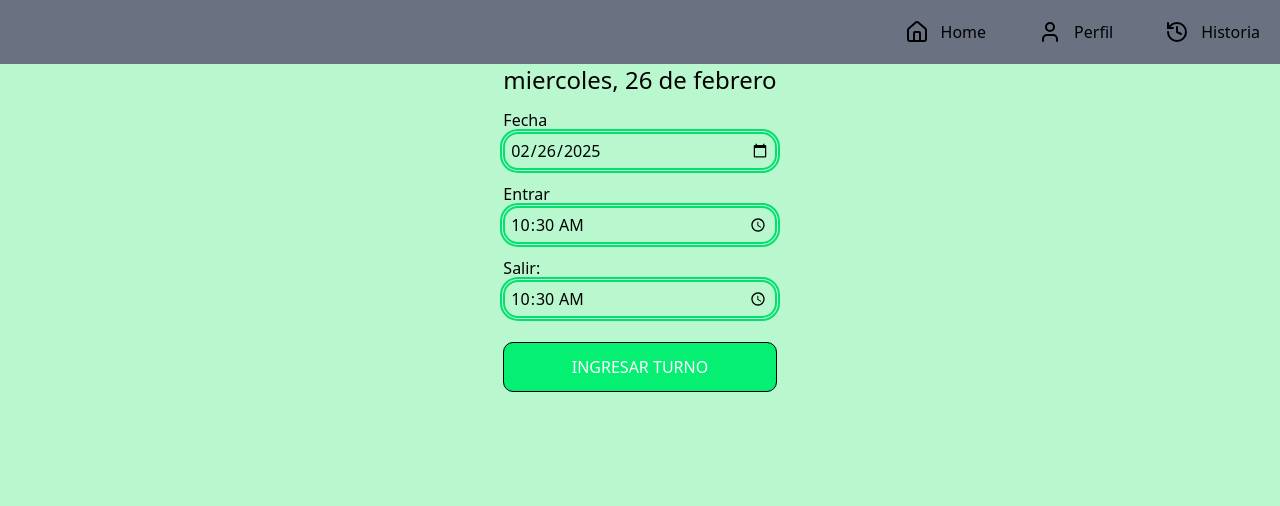
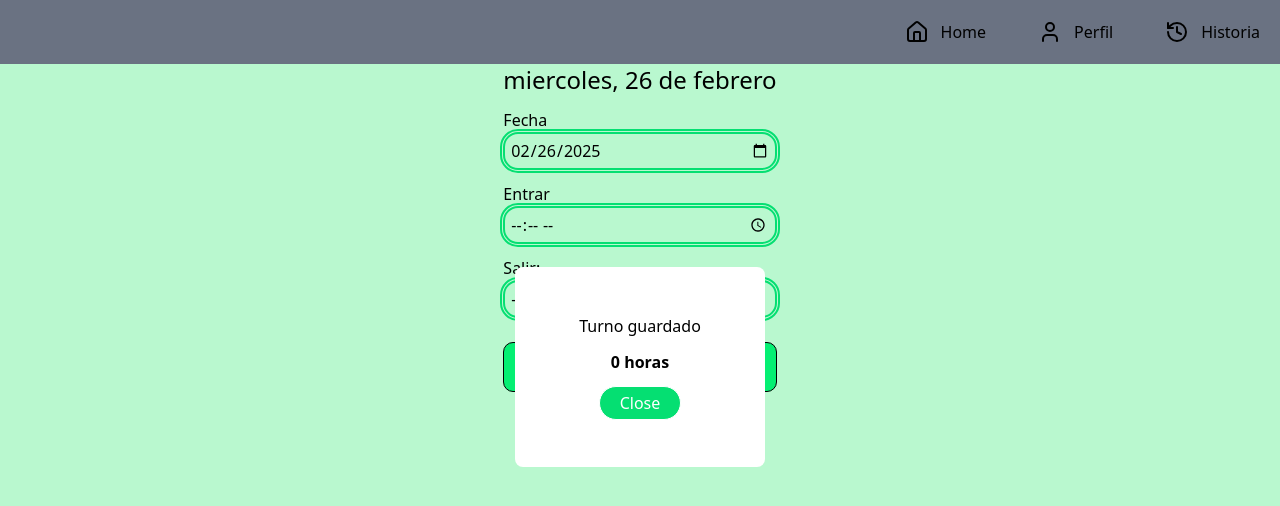
Before and after one commit to minezzig/shift-tracker, a React (Vite) app: page / in a window 1280 px wide. Both pictures are taken after typing "10:30", "10:30" into the empty fields and a click on the button "INGRESAR TURNO". Shown: the top 506 px of the page. Built offline with nearby package versions, Linux system fonts and the light colour scheme; no server answers.

Commit message:
add success modal

```diff
--- a/src/App.tsx
+++ b/src/App.tsx
@@ -2,6 +2,7 @@ import React, { useState } from "react";
 import { hmFormat } from "./utilities/hmFormat";
 import { weekDays, months } from "./utilities/days-months";
 import addShift from "./api/addShift";
+import Success from "./Success";
 
 interface CalcShiftProps {
   enter: string;
@@ -28,6 +29,7 @@ function App() {
     overnight: 0,
     total: 0,
   });
+  const [success, setSuccess] = useState(false);
 
   // date variables
   const today = new Date();
@@ -95,19 +97,22 @@ function App() {
   };
 
   const validate = () => {
+
     if (!formData.enter) {
       setErrors((prev) => ({ ...prev, enter: true }));
     }
     if (!formData.exit) {
       setErrors((prev) => ({ ...prev, exit: true }));
     }
-
+    // will return true if there is any error
     return errors.enter || errors.exit
   }
+
   const handleSubmit = (e: React.FormEvent<HTMLFormElement>) => {
     e.preventDefault();
 
-    if(!validate()) return;
+    // if there any validation errors, will not submit
+    if(validate()) return;
 
     const enterTimestamp = new Date(
       `${formData.date}T${formData.enter}:00`
@@ -133,7 +138,11 @@ function App() {
       total_hours: total.total,
     };
 
+    // add shift to database
     addShift(newShift);
+    // open modal
+    setSuccess(true);
+    // reset form data
     setFormData({
       date: new Date().toISOString().slice(0, 10),
       enter: "",
@@ -186,15 +195,9 @@ function App() {
         >
           Ingresar turno
         </button>
-        {total.total > 0 && (
-          <div>
-            <h1>{hmFormat(total.regular)}</h1>
-            <h1>{hmFormat(total.night)}</h1>
-            <h1>{hmFormat(total.overnight)}</h1>
-            <h1 className="font-bold">{total.total}</h1>
-          </div>
-        )}
+
       </form>
+      {success && <Success setSuccess={setSuccess} total={total.total}/>}
     </div>
   );
 }
--- /dev/null
+++ b/src/Success.tsx
@@ -0,0 +1,23 @@
+import { Dispatch, SetStateAction } from "react";
+
+interface SuccessProps {
+  setSuccess: Dispatch<SetStateAction<boolean>>;
+  total: number;
+}
+
+export default function Success({ setSuccess, total }: SuccessProps) {
+  return (
+    <div className="absolute inset-0 flex justify-center top-1/3">
+      <div className="bg-white rounded-lg w-[250px] h-[200px] flex flex-col items-center justify-center gap-3">
+        <div>Turno guardado</div>
+        <div className="font-bold"> {total} horas </div>
+        <button
+          className="border rounded-3xl hover:bg-green-500 bg-green-400 text-white px-5 py-1"
+          onClick={() => setSuccess(false)}
+        >
+          Close
+        </button>
+      </div>
+    </div>
+  );
+}
```
Also changed, not shown: 1 other file (tests, documents, lock files or other folders).
